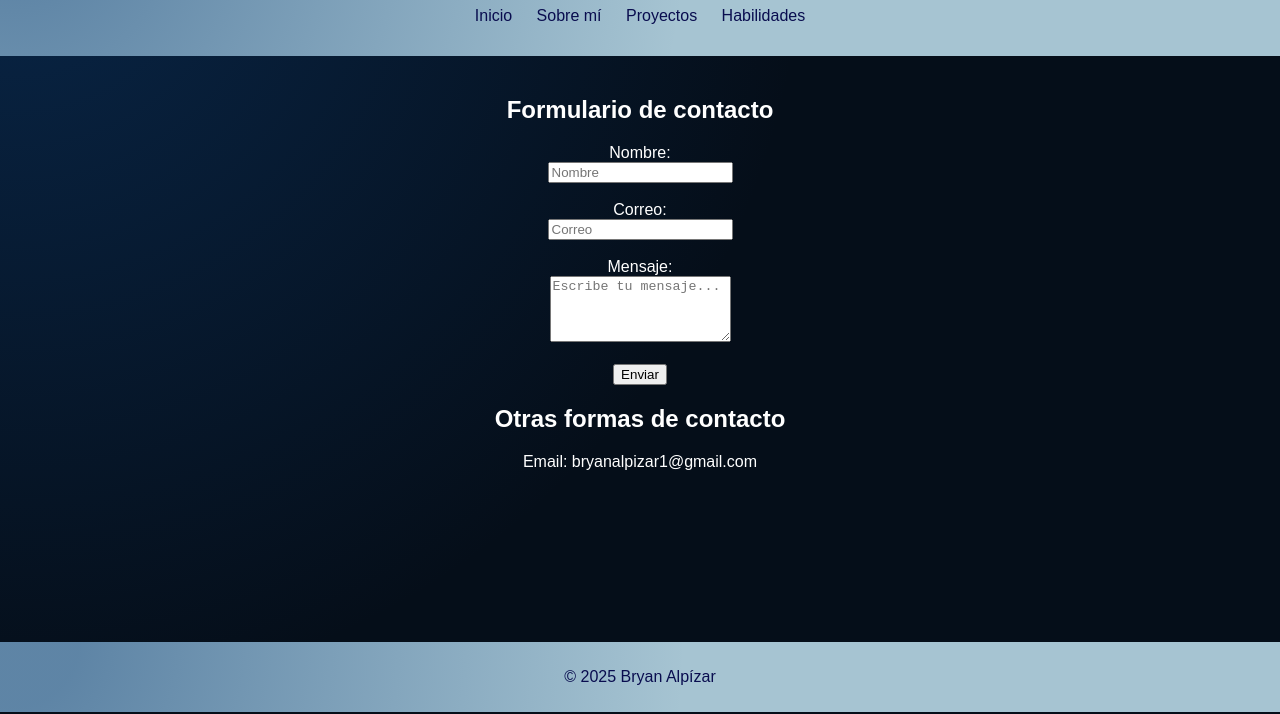
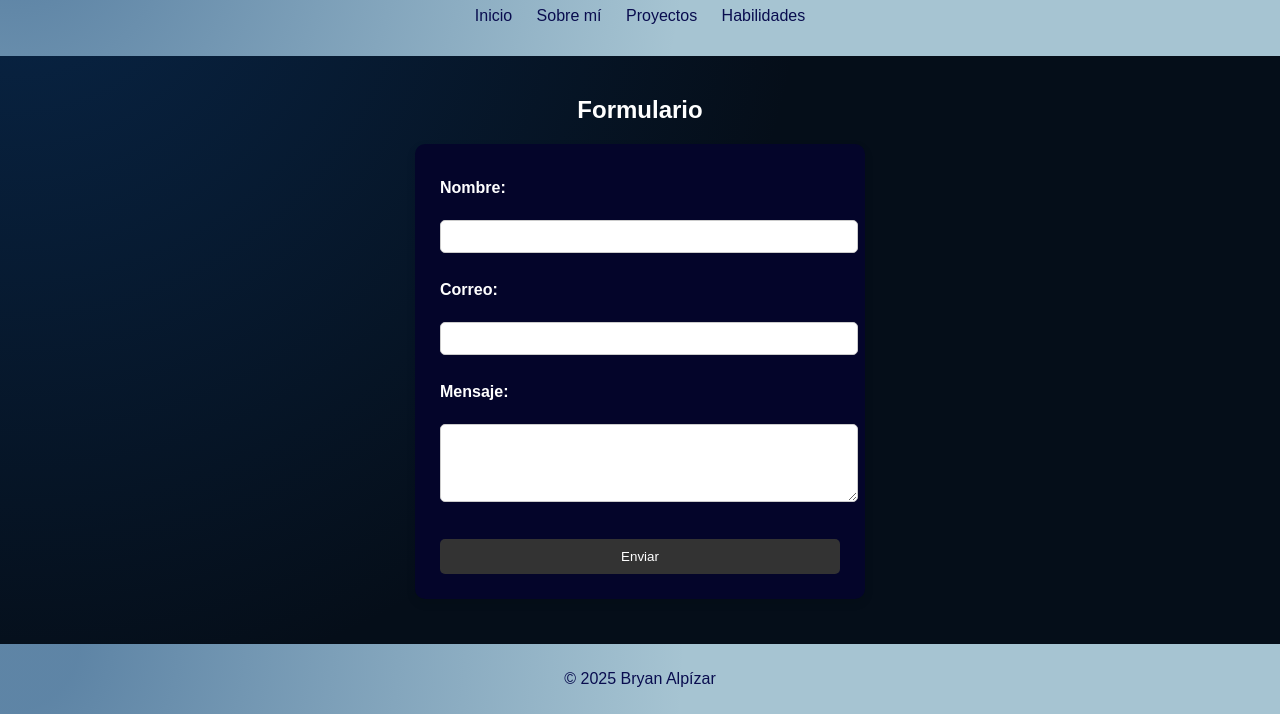
Before and after one commit to BryanAlpi12/Portafolio-Bryan, a plain HTML site: page contacto.html in a window 1280 px wide. Shown: the part 88-802 px from the top of the page. Drawn offline with Linux system fonts and the light colour scheme.

Commit message:
Form firebase

```diff
--- a/contacto.html
+++ b/contacto.html
@@ -11,33 +11,41 @@
     <nav>
       <ul>
         <li><a href="index.html">Inicio</a></li>
-        <li><a href="sobre_mi.html">Sobre mí</a></li>
+        <li><a href="sobre-mi.html">Sobre mí</a></li>
         <li><a href="proyectos.html">Proyectos</a></li>
         <li><a href="habilidades.html">Habilidades</a></li>
       </ul>
     </nav>
   </header>
 
-  <section class="Form">
-    <h2>Formulario de contacto</h2>
-    <form>
+  <section id="form">
+    <h2>Formulario</h2>
+
+    <form id="contactForm">
       <label>Nombre:</label><br>
-      <input type="text" name="nombre" placeholder="Nombre"><br><br>
+      <input type="text" id="nombre" required><br><br>
 
       <label>Correo:</label><br>
-      <input type="email" name="correo" placeholder="Correo"><br><br>
+      <input type="email" id="correo" required><br><br>
 
       <label>Mensaje:</label><br>
-      <textarea name="mensaje" rows="4" placeholder="Escribe tu mensaje..."></textarea><br><br>
+      <textarea id="mensaje" rows="4" required></textarea><br><br>
 
-      <input type="submit" value="Enviar">
+      <button type="submit">Enviar</button>
     </form>
-    <h2>Otras formas de contacto</h2>
-    <p>Email: bryanalpizar1@gmail.com</p>
+
+    <p id="estado"></p>
   </section>
 
   <footer>
     <p>© 2025 Bryan Alpízar</p>
   </footer>
+
+  <!-- Firebase SDK -->
+  <script src="https://www.gstatic.com/firebasejs/8.10.0/firebase-app.js"></script>
+  <script src="https://www.gstatic.com/firebasejs/8.10.0/firebase-database.js"></script>
+
+  <!-- JS personalizado -->
+  <script src="js/form.js"></script>
 </body>
 </html>
--- a/css/style.css
+++ b/css/style.css
@@ -119,3 +119,94 @@ footer {
 .Form {
   text-align: center;
 }
+
+/* SELECTOR simple */
+h1 {
+  color: #333;
+}
+
+/* COMBINADOR: hijo directo */
+nav > ul > li {
+  display: inline-block;
+}
+
+/* COMBINADOR: descendiente */
+section p {
+  margin-bottom: 10px;
+}
+
+/* PSEUDOCLASE */
+nav a:hover {
+  color: #ff6600;
+}
+
+input:focus {
+  border: 2px solid #ff6600;
+}
+/* ----- SECCIÓN CONTACTO ----- */
+#form {
+  flex: 1;
+  display: flex;
+  flex-direction: column;
+  align-items: center;
+  justify-content: center;
+}
+
+/* ----- FORMULARIO ----- */
+#contactForm {
+  background: #04052a;
+  padding: 25px;
+  width: 100%;
+  max-width: 400px;
+  border-radius: 10px;
+  box-shadow: 0 4px 10px rgba(0, 0, 0, 0.1);
+  text-align: left;
+}
+
+/* Labels */
+#contactForm label {
+  font-weight: bold;
+  margin-top: 10px;
+  display: block;
+}
+
+/* Inputs y textarea */
+#contactForm input,
+#contactForm textarea {
+  width: 100%;
+  padding: 8px;
+  margin-top: 5px;
+  border-radius: 5px;
+  border: 1px solid #ccc;
+}
+
+/* Pseudoclase requerida por la evaluación */
+#contactForm input:focus,
+#contactForm textarea:focus {
+  border-color: #ff6600;
+  outline: none;
+}
+
+/* Botón */
+#contactForm button {
+  margin-top: 15px;
+  width: 100%;
+  padding: 10px;
+  background-color: #333;
+  color: #fff;
+  border: none;
+  border-radius: 5px;
+  cursor: pointer;
+}
+
+/* Pseudoclase hover */
+#contactForm button:hover {
+  background-color: #ff6600;
+}
+
+/* Mensaje de estado */
+#estado {
+  margin-top: 15px;
+  color: green;
+}
+/* ----- FIN SECCIÓN CONTACTO ----- */
--- /dev/null
+++ b/js/form.js
@@ -0,0 +1,33 @@
+// CONFIGURACIÓN
+const firebaseConfig = {
+    apiKey: "AIzaSyCx88wj20K9-JVqlmUdfTXtvMAcYLmw_Ro",
+    authDomain: "portafolio-bff40.firebaseapp.com",
+    databaseURL: "https://portafolio-bff40-default-rtdb.firebaseio.com",
+    projectId: "portafolio-bff40",
+    storageBucket: "portafolio-bff40.firebasestorage.app",
+    messagingSenderId: "79805769932",
+    appId: "1:79805769932:web:5f47a409f1991888447a69",
+    measurementId: "G-TEPGZQ35VC"
+  };
+
+// Inicializar Firebase
+firebase.initializeApp(firebaseConfig);
+const db = firebase.database();
+
+document.getElementById("contactForm").addEventListener("submit", function(e){
+  e.preventDefault();
+
+  const nombre = document.getElementById("nombre").value;
+  const correo = document.getElementById("correo").value;
+  const mensaje = document.getElementById("mensaje").value;
+
+  db.ref("contactos").push({
+    nombre,
+    correo,
+    mensaje
+  });
+
+  document.getElementById("estado").innerText = "Mensaje enviado correctamente ✔️";
+
+  this.reset();
+});
```
